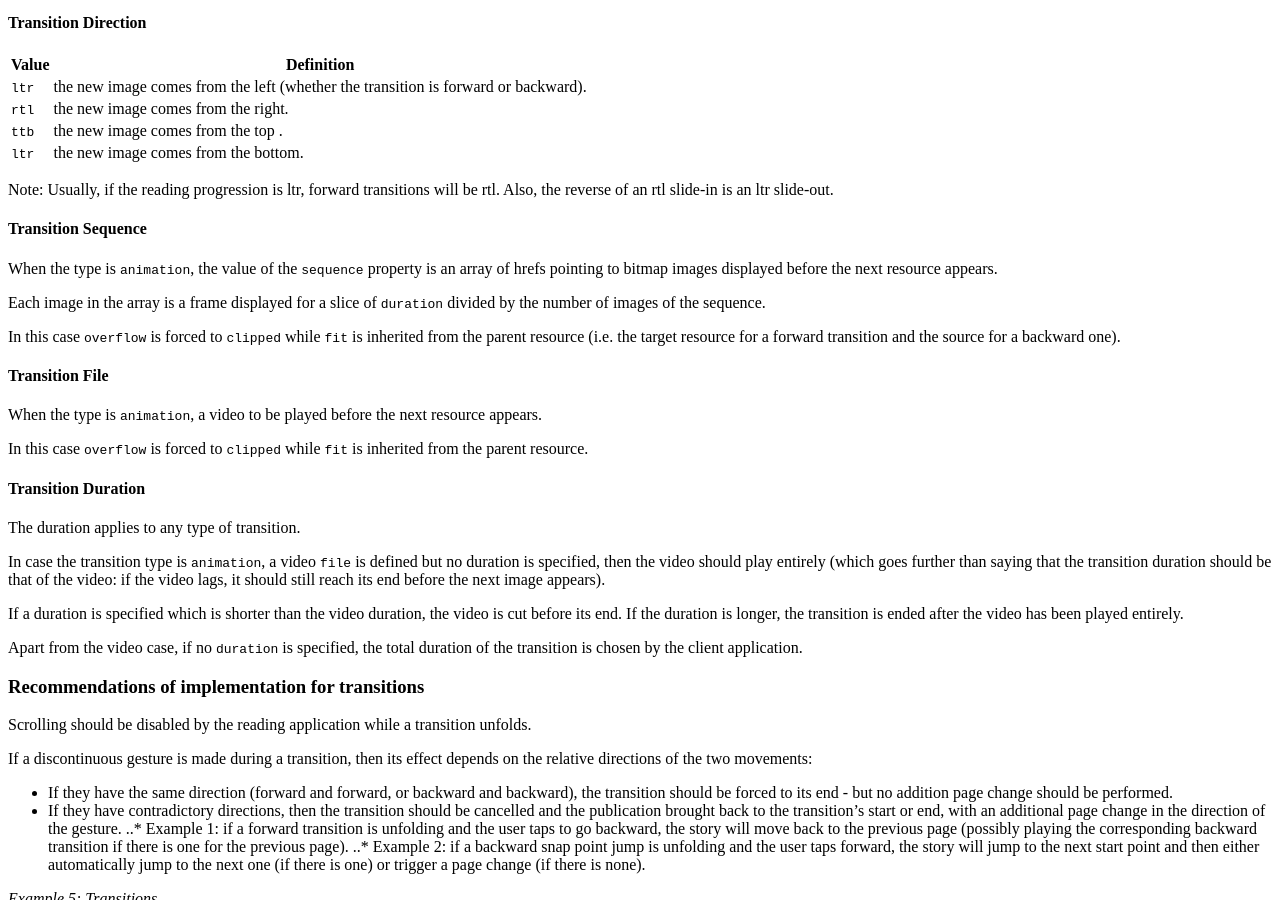
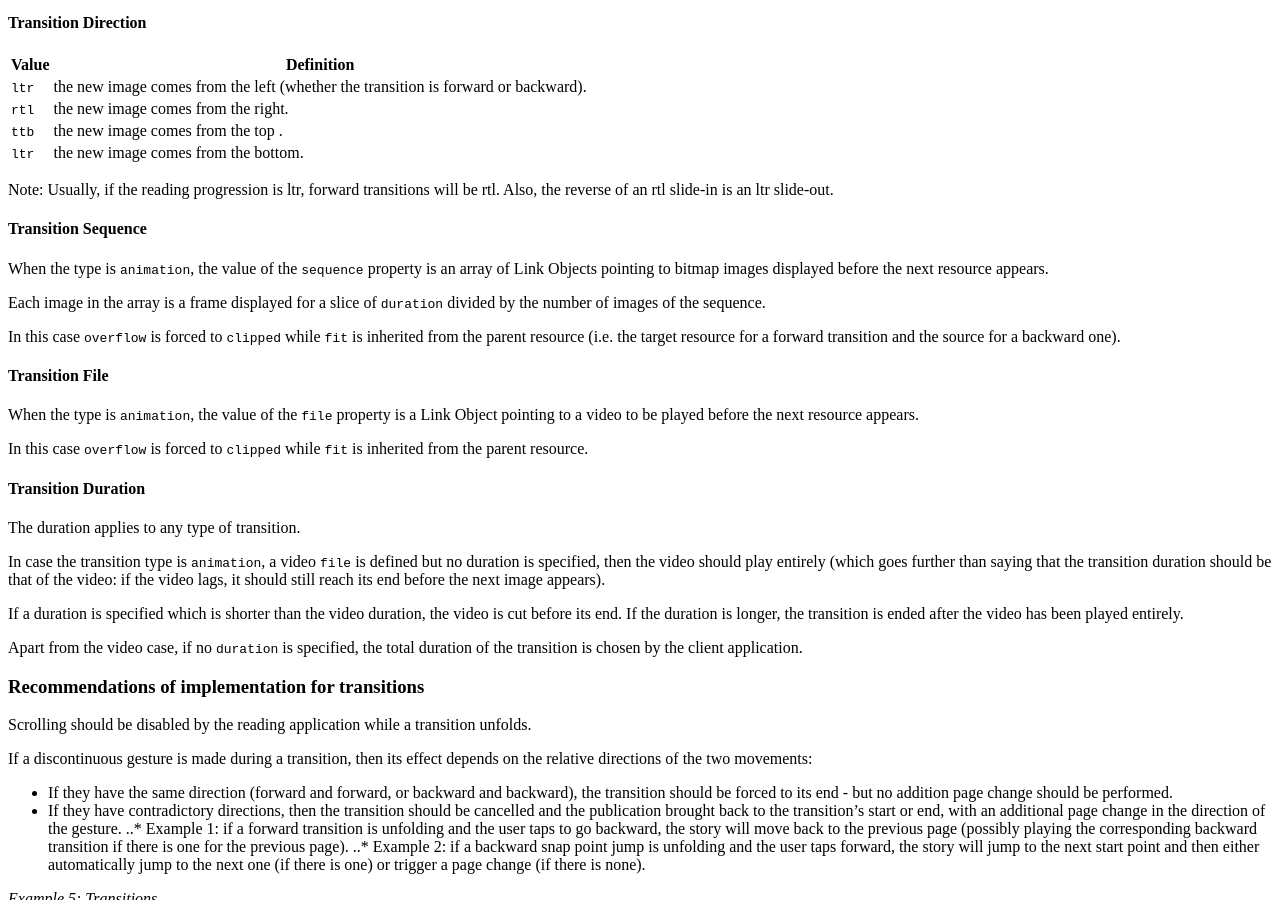
Before and after one commit to readium/webpub-manifest, a Jekyll site: the page built from extensions/divina.md, in a window 1280 px wide and 900 px high, scrolled down 3763 px. Built offline with Jekyll 4.4.1, drawn with Linux system fonts in a browser that asks for light colours; our own code applies the rules of GitHub Pages for plain Markdown files; comment, search, counter and statistics services are not loaded.

Commit message:
Adapt the definition of sequence and file to the use of a Link Object

```diff
--- a/extensions/divina.md
+++ b/extensions/divina.md
@@ -228,7 +228,7 @@ Note: Usually, if the reading progression is ltr, forward transitions will be rt
 
 #### Transition Sequence
 
-When the type is `animation`, the value of the `sequence` property is an array of hrefs pointing to bitmap images displayed before the next resource appears.
+When the type is `animation`, the value of the `sequence` property is an array of Link Objects pointing to bitmap images displayed before the next resource appears.
 
 Each image in the array is a frame displayed for a slice of `duration` divided by the number of images of the sequence.
 
@@ -236,7 +236,7 @@ In this case `overflow` is forced to `clipped` while `fit` is inherited from the
 
 #### Transition File
 
-When the type is `animation`, a video to be played before the next resource appears.
+When the type is `animation`, the value of the `file` property is a Link Object pointing to a video to be played before the next resource appears.
 
 In this case `overflow` is forced to `clipped` while `fit` is inherited from the parent resource.
 
```
